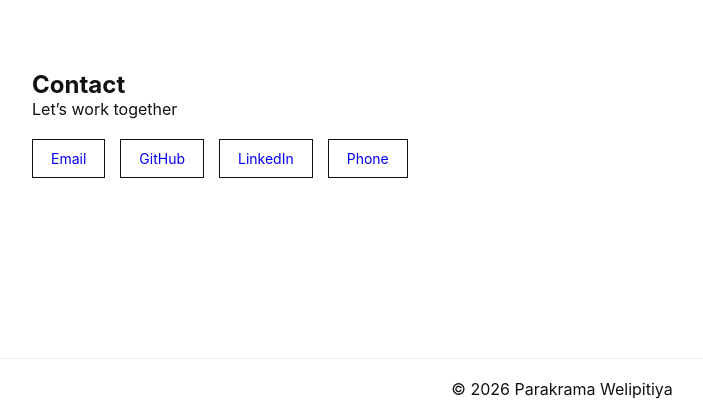
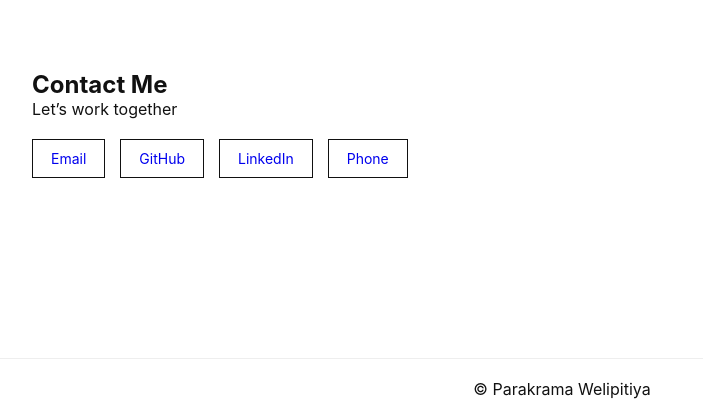
Before and after one commit to ParakramaWelipitiya/parakramawelipitiya.github.io, a plain HTML site: page home.html in a window 1280 px wide. Shown: the part 2625-3041 px from the top of the page, without its empty margins (78-781 px from the left). Drawn offline with Linux system fonts and the light colour scheme.

Commit message:
Update home.html

```diff
--- a/home.html
+++ b/home.html
@@ -179,7 +179,7 @@
 
 <!-- CONTACT -->
 <section id="contact" class="section">
-  <h2>Contact</h2>
+  <h2>Contact Me</h2>
   <p>Let’s work together</p>
 
   <div class="contact-links">
@@ -191,7 +191,7 @@
 </section>
 
 <footer class="footer">
-  <p>© 2026 Parakrama Welipitiya</p>
+  <p>© Parakrama Welipitiya</p>
 </footer>
 
 <script src="script.js"></script>
```
